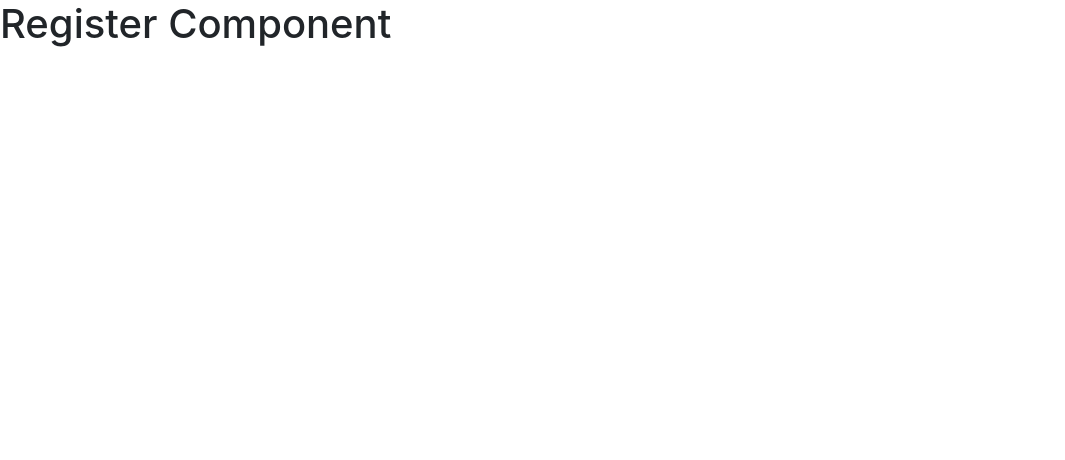
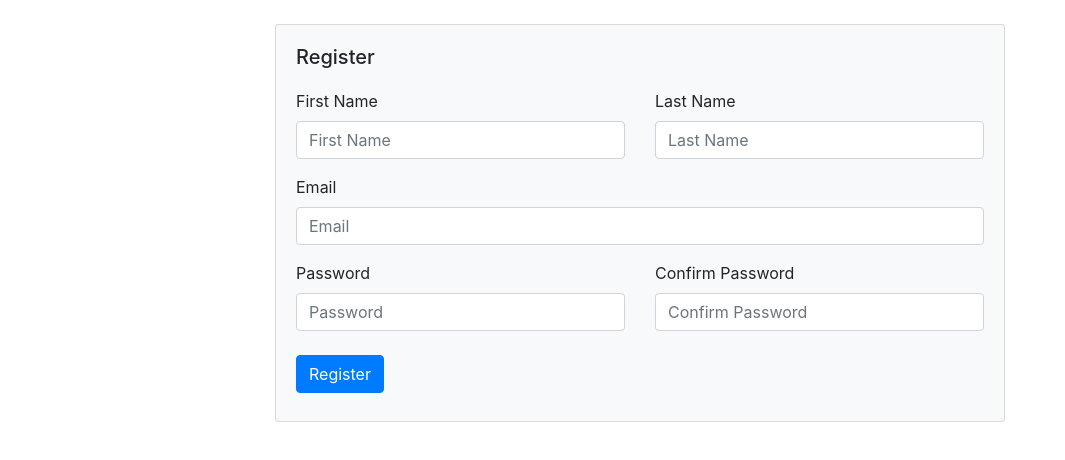
Before and after one commit to mitchellpottratz/JobSwipe-React, a React (Create React App) app: page /register in a window 1280 px wide. Shown: the top 460 px of the page, without its empty margins (0-1065 px from the left). Built offline with nearby package versions, Linux system fonts and the light colour scheme.

Commit message:
created the registration form

```diff
--- a/src/App.js
+++ b/src/App.js
@@ -2,11 +2,16 @@ import React from 'react';
 import { BrowserRouter, Switch, Route } from "react-router-dom";
 import { Provider } from 'react-redux'
 import store from './store';
+
+// react bootstrap
 import 'bootstrap/dist/css/bootstrap.min.css';
-import './App.css';
+import { Container } from 'react-bootstrap';
 
 // component imports
 import Register from './components/authentication/Register.js';
+
+
+import './App.css';
 
 
 class App extends React.Component {
@@ -16,12 +21,19 @@ class App extends React.Component {
       <Provider store={store}>
         <BrowserRouter>
           <Switch>
+
+            {/* Registration  */}
             <Route path="/register">
-              <Register />
+              <Container>
+                <Register />
+              </Container>
             </Route>
+
+            {/* Home */}
             <Route path="/">
               Home page
             </Route>
+
           </Switch>
         </BrowserRouter>
       </Provider>
--- a/src/components/authentication/Register.js
+++ b/src/components/authentication/Register.js
@@ -1,15 +1,78 @@
 import React from 'react';
+import { Row, Col, Card, Form, Button } from 'react-bootstrap';
 
 
 class Register extends React.Component {
 
-    render() {
-        return (
-            <div>
-                <h1>Register Component</h1>
-            </div>
-        )
-    }
+	render() {
+		return (
+			<Row className="py-4">
+				<Col></Col>
+
+				<Col md={8} sm={8}>
+					<Card bg={"light"}>
+						<Card.Body>
+							<Card.Title>Register</Card.Title>
+
+							<Form className="py-2">
+								<Row className="pb-3">
+									<Col md={6} sm={12}>
+										<Form.Label>First Name</Form.Label>
+										<Form.Control
+											type="text"
+											placeholder="First Name"
+											name="first_name"
+											/>
+									</Col>
+									<Col md={6} sm={12}>
+										<Form.Label>Last Name</Form.Label>
+										<Form.Control
+											type="text"
+											placeholder="Last Name"
+											name="last_name"
+											/>
+									</Col>
+								</Row>
+
+								<Form.Group>
+									<Form.Label>Email</Form.Label>
+									<Form.Control
+										type="email"
+										placeholder="Email"
+										name="email"
+										/>
+								</Form.Group>
+
+								<Row className="pb-3">
+									<Col md={6} sm={12}>
+										<Form.Label>Password</Form.Label>
+										<Form.Control
+											type="password"
+											placeholder="Password"
+											name="password"
+											/>
+									</Col>
+									<Col md={6} sm={12}>
+										<Form.Label>Confirm Password</Form.Label>
+										<Form.Control
+											type="password"
+											placeholder="Confirm Password"
+											name="confirm_password"
+											/>
+									</Col>
+								</Row>
+
+								<Button variant="primary" type="submit" className="mt-2">Register</Button>
+							</Form>
+
+						</Card.Body>
+					</Card>
+				</Col>
+
+				<Col></Col>
+			</Row>
+		)
+	}
 }
 
 export default Register;
--- a/src/index.css
+++ b/src/index.css
@@ -1,5 +1,4 @@
 body {
-  margin: 0;
   font-family: -apple-system, BlinkMacSystemFont, 'Segoe UI', 'Roboto', 'Oxygen',
     'Ubuntu', 'Cantarell', 'Fira Sans', 'Droid Sans', 'Helvetica Neue',
     sans-serif;
```
